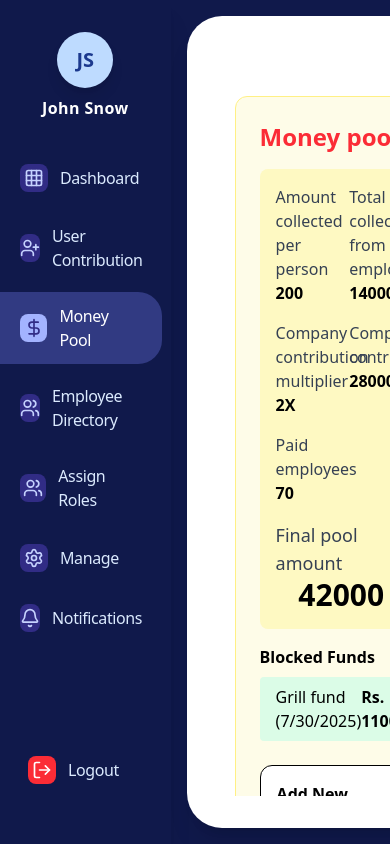
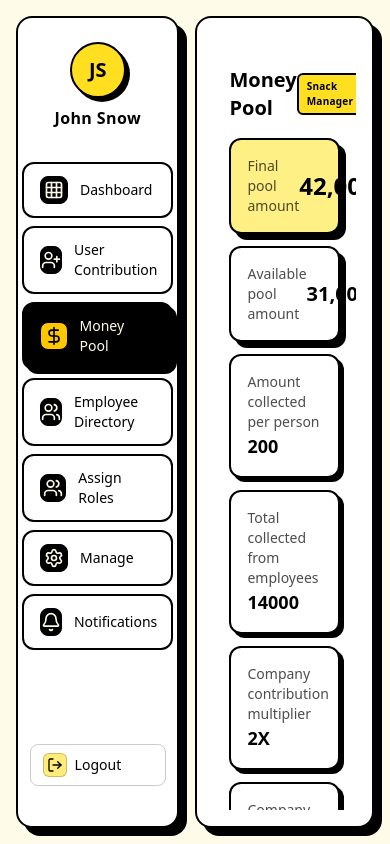
Before and after one commit to rahulbeyondcode/Snacks-Planner, a React (Vite) app in the folder Frontend/: page /money-pool in a window 390 px wide. Built offline with nearby package versions, Linux system fonts and the light colour scheme.

Commit message:
Improving UI

```diff
--- a/Frontend/package.json
+++ b/Frontend/package.json
@@ -30,6 +30,7 @@
   "devDependencies": {
     "@eslint/js": "^9.30.0",
     "@tailwindcss/vite": "^4.1.11",
+    "@tanstack/eslint-plugin-query": "^4.39.1",
     "@types/node": "^24.1.0",
     "@types/react": "^19.1.8",
     "@types/react-dom": "^19.1.6",
--- a/Frontend/src/features/money-pool/components/block-funds-form.tsx
+++ b/Frontend/src/features/money-pool/components/block-funds-form.tsx
@@ -54,49 +54,70 @@ const BlockFundsForm: React.FC<BlockFundsFormProps> = ({ maxAmount }) => {
     <FormProvider {...methods}>
       <form
         onSubmit={handleSubmit(onSubmit)}
-        className="bg-white border rounded-xl p-4 mt-6"
+        className="bg-white border-2 border-black rounded-2xl p-5 sm:p-6 shadow-[6px_6px_0_0_#000]"
       >
-        <h4 className="font-bold mb-2">Add New Blocked Fund</h4>
+        <div className="flex items-center justify-between mb-4">
+          <h4 className="text-lg font-extrabold text-black">
+            Add New Blocked Fund
+          </h4>
+          <span className="px-2 py-1 rounded-md bg-yellow-300 text-black border-2 border-black text-[10px] font-bold tracking-wide">
+            Max Rs. {maxAmount.toLocaleString()}
+          </span>
+        </div>
 
-        <label className="block mb-1">Enter a name for this fund</label>
+        <div className="grid grid-cols-1 gap-4">
+          <div>
+            <label className="block mb-1.5 text-sm font-semibold text-black">
+              Enter a name for this fund
+            </label>
             <input
               type="text"
               {...register("name", { required: "Name is required" })}
-          className="w-full border rounded px-3 py-2 mb-2"
+              className="w-full border-2 border-black rounded-lg px-3 py-2.5 bg-white shadow-[2px_2px_0_0_#000]"
               placeholder="e.g. Onam Sadhya fund"
             />
             {errors.name && (
-          <p className="text-red-500 text-xs mb-2">
+              <p className="text-red-600 text-xs mt-1">
                 {errors.name.message as string}
               </p>
             )}
+          </div>
 
+          <div className="bg-yellow-50 border-2 border-black rounded-lg p-3 shadow-[2px_2px_0_0_#000]">
             <MultiDatePicker
               label="Choose a date to block funds"
               name="date"
               placeholder="Select a date"
               multiDatePickMode={false}
             />
+          </div>
 
-        <label className="block mb-1">
-          Enter the amount to block{" "}
-          <span className="text-red-500 text-xs">
-            (Maximum available Rs. {maxAmount.toLocaleString()})
+          <div>
+            <label className="block mb-1.5 text-sm font-semibold text-black">
+              Enter the amount to block
+            </label>
+            <div className="flex items-center gap-2">
+              <span className="px-3 py-2 rounded-lg border-2 border-black bg-yellow-200 text-black text-sm font-semibold select-none shadow-[2px_2px_0_0_#000]">
+                Rs
               </span>
-        </label>
               <input
                 type="number"
                 {...register("amount")}
-          className="w-full border rounded px-3 py-2 mb-2"
+                className="w-full border-2 border-black rounded-lg px-3 py-2.5 bg-white shadow-[2px_2px_0_0_#000]"
                 placeholder="e.g. 12,000"
               />
+            </div>
             {errors.amount && (
-          <p className="text-red-500 text-xs mb-2">
+              <p className="text-red-600 text-xs mt-1">
                 {errors.amount.message as string}
               </p>
             )}
+          </div>
+        </div>
 
+        <div className="mt-5 flex justify-end">
           <Button type="submit">Save</Button>
+        </div>
       </form>
     </FormProvider>
   );
--- a/Frontend/src/features/money-pool/components/snack-manager-money-pool-view.tsx
+++ b/Frontend/src/features/money-pool/components/snack-manager-money-pool-view.tsx
@@ -7,59 +7,89 @@ const SnackManagerMoneyPoolView: React.FC = () => {
   const { pool, blockedFunds } = useMoneyPoolStore();
 
   return (
-    <div className="max-w-xl mx-auto p-6 bg-yellow-50 rounded-xl border border-yellow-200 mt-8">
-      <h2 className="text-2xl font-bold text-red-500 mb-4">Money pool</h2>
-      <div className="grid grid-cols-2 gap-4 bg-yellow-100 rounded-lg p-4 mb-4">
-        <div>
-          <div className="text-gray-700">Amount collected per person</div>
-          <div className="font-semibold">{pool.amountCollectedPerPerson}</div>
+    <div className="w-full mx-auto mt-6 px-2 sm:px-4">
+      <div className="mb-4 sm:mb-6 flex items-center justify-between">
+        <h2 className="text-xl sm:text-2xl font-extrabold text-black">
+          Money Pool
+        </h2>
+        <span className="px-2 py-1 rounded-md bg-yellow-300 text-black border-2 border-black text-[10px] font-bold tracking-wide">
+          Snack Manager
+        </span>
       </div>
-        <div>
-          <div className="text-gray-700">Total collected from employees</div>
-          <div className="font-semibold">
+
+      <div className="grid grid-cols-1 gap-3">
+        <div className="grid grid-cols-1 sm:grid-cols-2 gap-3">
+          <div className="bg-yellow-200 rounded-xl border-2 border-black p-4 shadow-[6px_6px_0_0_#000] flex items-center justify-between">
+            <div className="text-black/70 text-sm">Final pool amount</div>
+            <div className="text-2xl sm:text-3xl font-extrabold">
+              {pool.finalPoolAmount.toLocaleString?.() ?? pool.finalPoolAmount}
+            </div>
+          </div>
+          <div className="bg-white rounded-xl border-2 border-black p-4 shadow-[6px_6px_0_0_#000] flex items-center justify-between">
+            <div className="text-black/70 text-sm">Available pool amount</div>
+            <div className="text-xl sm:text-2xl font-extrabold">
+              {(
+                pool.finalPoolAmount -
+                blockedFunds.reduce(
+                  (sum, fund) => Number(sum) + Number(fund.amount),
+                  0
+                )
+              ).toLocaleString()}
+            </div>
+          </div>
+        </div>
+
+        <div className="grid grid-cols-1 sm:grid-cols-2 lg:grid-cols-3 gap-3">
+          <div className="bg-white rounded-xl border-2 border-black p-4 shadow-[4px_4px_0_0_#000]">
+            <div className="text-black/70 text-sm">
+              Amount collected per person
+            </div>
+            <div className="font-extrabold text-lg">
+              {pool.amountCollectedPerPerson}
+            </div>
+          </div>
+          <div className="bg-white rounded-xl border-2 border-black p-4 shadow-[4px_4px_0_0_#000]">
+            <div className="text-black/70 text-sm">
+              Total collected from employees
+            </div>
+            <div className="font-extrabold text-lg">
               {pool.totalCollectedFromEmployees}
             </div>
           </div>
-        <div>
-          <div className="text-gray-700">Company contribution multiplier</div>
-          <div className="font-semibold">
+          <div className="bg-white rounded-xl border-2 border-black p-4 shadow-[4px_4px_0_0_#000]">
+            <div className="text-black/70 text-sm">
+              Company contribution multiplier
+            </div>
+            <div className="font-extrabold text-lg">
               {pool.companyContributionMultiplier}X
             </div>
           </div>
-        <div>
-          <div className="text-gray-700">Company contribution</div>
-          <div className="font-semibold">{pool.companyContribution}</div>
+          <div className="bg-white rounded-xl border-2 border-black p-4 shadow-[4px_4px_0_0_#000]">
+            <div className="text-black/70 text-sm">Company contribution</div>
+            <div className="font-extrabold text-lg">
+              {pool.companyContribution}
             </div>
-        <div>
-          <div className="text-gray-700">Paid employees</div>
-          <div className="font-semibold">{pool.paidEmployees}</div>
           </div>
-        <div className="col-span-2 flex flex-col items-center">
-          <span className="text-lg text-gray-700">Final pool amount</span>
-          <span className="text-3xl font-bold">{pool.finalPoolAmount}</span>
+          <div className="bg-white rounded-xl border-2 border-black p-4 shadow-[4px_4px_0_0_#000]">
+            <div className="text-black/70 text-sm">Paid employees</div>
+            <div className="font-extrabold text-lg">{pool.paidEmployees}</div>
           </div>
         </div>
 
-      <div className="mt-4">
-        <h3 className="font-semibold mb-2">Blocked Funds</h3>
-        <ul>
-          {blockedFunds.map((fund) => (
-            <li
-              key={fund.id}
-              className="bg-green-100 rounded px-4 py-2 mb-2 flex justify-between items-center"
-            >
-              <span>
-                {fund.name} ({new Date(fund.date).toLocaleDateString()})
+        <div className="grid grid-cols-1 gap-3">
+          <div className="bg-white rounded-2xl border-2 border-black p-4 sm:p-5 shadow-[6px_6px_0_0_#000]">
+            <div className="flex items-center justify-between mb-3">
+              <h3 className="font-extrabold">Blocked Funds</h3>
+            </div>
+            <details className="group mb-3">
+              <summary className="list-none">
+                <div className="w-full flex justify-end">
+                  <span className="inline-flex items-center gap-2 px-3 py-2 rounded-lg border-2 border-black bg-yellow-300 text-black font-extrabold shadow-[2px_2px_0_0_#000]">
+                    + Add blocked fund
                   </span>
-              <span className="font-semibold">
-                Rs. {fund.amount.toLocaleString()}
-              </span>
-            </li>
-          ))}
-        </ul>
                 </div>
-
-      <div className="mt-6">
+              </summary>
+              <div className="mt-4 pt-4 border-t-2 border-dashed border-black/20">
                 <BlockFundsForm
                   maxAmount={
                     pool.finalPoolAmount -
@@ -70,6 +100,35 @@ const SnackManagerMoneyPoolView: React.FC = () => {
                   }
                 />
               </div>
+            </details>
+            <ul className="space-y-2">
+              {blockedFunds.map((fund) => (
+                <li
+                  key={fund.id}
+                  className="group rounded-lg px-3 py-2 border-2 border-black flex justify-between items-center bg-yellow-50 hover:bg-yellow-200 cursor-pointer transition shadow-[2px_2px_0_0_#000]"
+                  title="Click to view/edit"
+                >
+                  <span className="text-sm sm:text-base font-semibold">
+                    {fund.name} (
+                    <span className="text-black/70">
+                      {new Date(fund.date).toLocaleDateString()}
+                    </span>
+                    )
+                  </span>
+                  <div className="flex items-center gap-2">
+                    <span className="font-extrabold bg-yellow-300 border-2 border-black rounded-md px-2 py-0.5">
+                      Rs. {fund.amount.toLocaleString()}
+                    </span>
+                    <span className="hidden group-hover:inline-block text-[10px] font-bold bg-black text-yellow-50 border border-black rounded px-2 py-0.5">
+                      Edit
+                    </span>
+                  </div>
+                </li>
+              ))}
+            </ul>
+          </div>
+        </div>
+      </div>
     </div>
   );
 };
--- a/Frontend/src/shared/components/layout/index.tsx
+++ b/Frontend/src/shared/components/layout/index.tsx
@@ -3,12 +3,12 @@ import Sidebar from "shared/components/layout/sidebar";
 
 const Layout = () => {
   return (
-    <div className="w-screen h-screen">
-      <div className="w-screen h-screen flex">
-        <aside className="h-screen w-96 flex flex-col items-center py-8 shadow-xl">
+    <div className="w-screen min-h-screen bg-yellow-50 text-black">
+      <div className="min-h-screen w-screen flex gap-4 p-4">
+        <aside className="h-[calc(100vh-32px)] w-80 sm:w-96 flex flex-col py-6 rounded-2xl border-2 border-black bg-white shadow-[8px_8px_0_0_#000]">
           <Sidebar />
         </aside>
-        <main className="bg-white w-full rounded-[35px] shadow-xl m-4 p-8 flex items-center justify-center">
+        <main className="bg-white w-full rounded-2xl border-2 border-black shadow-[8px_8px_0_0_#000] p-4 sm:p-6 h-[calc(100vh-32px)] overflow-hidden flex flex-col min-h-0">
           <MainContent />
         </main>
       </div>
--- a/Frontend/src/shared/components/layout/main-content.tsx
+++ b/Frontend/src/shared/components/layout/main-content.tsx
@@ -2,7 +2,7 @@ import { Outlet } from "react-router-dom";
 
 const MainContent = () => {
   return (
-    <section className="w-full h-full min-h-0 p-4 overflow-auto">
+    <section className="w-full h-full min-h-0 overflow-y-auto p-2 sm:p-6">
       <Outlet />
     </section>
   );
--- a/Frontend/src/shared/components/layout/sidebar.tsx
+++ b/Frontend/src/shared/components/layout/sidebar.tsx
@@ -36,14 +36,14 @@ const Sidebar = () => {
   };
 
   return (
-    <div className="w-full h-full flex flex-col items-center justify-between">
-      <div className="w-full flex flex-col items-center">
+    <div className="w-full h-full flex flex-col justify-between">
+      <div className="w-full">
         {/* Avatar and name */}
         <div className="flex flex-col items-center mb-8">
-          <div className="w-14 h-14 rounded-full bg-blue-200 flex items-center justify-center text-xl font-bold text-blue-900 mb-2 shadow-lg">
+          <div className="w-14 h-14 rounded-full bg-yellow-300 text-black border-2 border-black flex items-center justify-center text-xl font-extrabold mb-2 shadow-[4px_4px_0_0_#000]">
             {(userNameSplit?.[0]?.[0] || "") + (userNameSplit?.[1]?.[0] || "")}
           </div>
-          <div className="text-white text-base font-semibold tracking-wide">
+          <div className="text-black text-base font-semibold tracking-wide">
             {user?.name || ""}
           </div>
         </div>
@@ -56,16 +56,14 @@ const Sidebar = () => {
               <Link
                 key={item.label}
                 to={item.path}
-                className={`cursor-pointer flex items-center gap-3 px-5 py-3 focus:outline-none w-[95%] rounded-tr-3xl rounded-br-3xl
-                ${isActive ? "bg-indigo-400/30 text-white font-medium" : "text-blue-100 hover:bg-indigo-200/20 hover:text-white"}
-              `}
+                className={`group cursor-pointer flex items-center gap-3 px-4 py-3 focus:outline-none w-[95%] mx-auto rounded-xl border-2 transition-all ${isActive ? "bg-black text-yellow-50 border-black shadow-[4px_4px_0_0_#000]" : "bg-white text-black border-black hover:bg-yellow-100"}`}
               >
                 <span
-                  className={`flex items-center justify-center w-7 h-7 rounded-lg ${isActive ? "bg-indigo-300 text-indigo-900" : "bg-indigo-900 text-indigo-200 group-hover:bg-indigo-200 group-hover:text-indigo-900"}`}
+                  className={`flex items-center justify-center w-7 h-7 rounded-lg border ${isActive ? "bg-yellow-400 text-black border-black" : "bg-black text-yellow-50 border-black group-hover:bg-black group-hover:text-yellow-50"}`}
                 >
                   <Icon size={20} />
                 </span>
-                <span className="tracking-tight font-sans text-base">
+                <span className="font-sans text-sm sm:text-base">
                   {item.label}
                 </span>
               </Link>
@@ -76,14 +74,17 @@ const Sidebar = () => {
 
       {/* Logout button */}
       <div className="w-full px-2 pb-4">
+        <div className="w-[95%] mx-auto mb-2 border-dashed border-black/10" />
         <button
           onClick={handleLogout}
-          className="cursor-pointer flex items-center gap-3 px-5 py-3 focus:outline-none w-full rounded-3xl text-blue-100 hover:bg-red-400/20 hover:text-white transition-colors"
+          className="cursor-pointer flex items-center gap-2 px-3 py-2 focus:outline-none w-[95%] mx-auto rounded-lg border border-black/20 bg-transparent text-black hover:bg-yellow-100/60 transition"
         >
-          <span className="flex items-center justify-center w-7 h-7 rounded-lg bg-red-500 text-white">
-            <LogOut size={20} />
+          <span className="flex items-center justify-center w-6 h-6 rounded-md bg-yellow-300/60 text-black border border-black/20">
+            <LogOut size={16} />
           </span>
-          <span className="tracking-tight font-sans text-base">Logout</span>
+          <span className="font-sans text-sm sm:text-base font-medium">
+            Logout
+          </span>
         </button>
       </div>
     </div>
```
Also changed, not shown: Frontend/src/features/auth/components/login-form.tsx (+6 -2 lines), Frontend/src/features/auth/index.tsx (+30 -15 lines), Frontend/src/features/money-pool/components/accounts-money-pool-view.tsx (+43 -9 lines), Frontend/src/features/money-pool/index.tsx (+12 -2 lines), Frontend/src/shared/components/form-components/input-field.tsx (+5 -2 lines), 1 other file (tests, documents, lock files or other folders). Lines whose indentation alone changed are shown as unchanged.
